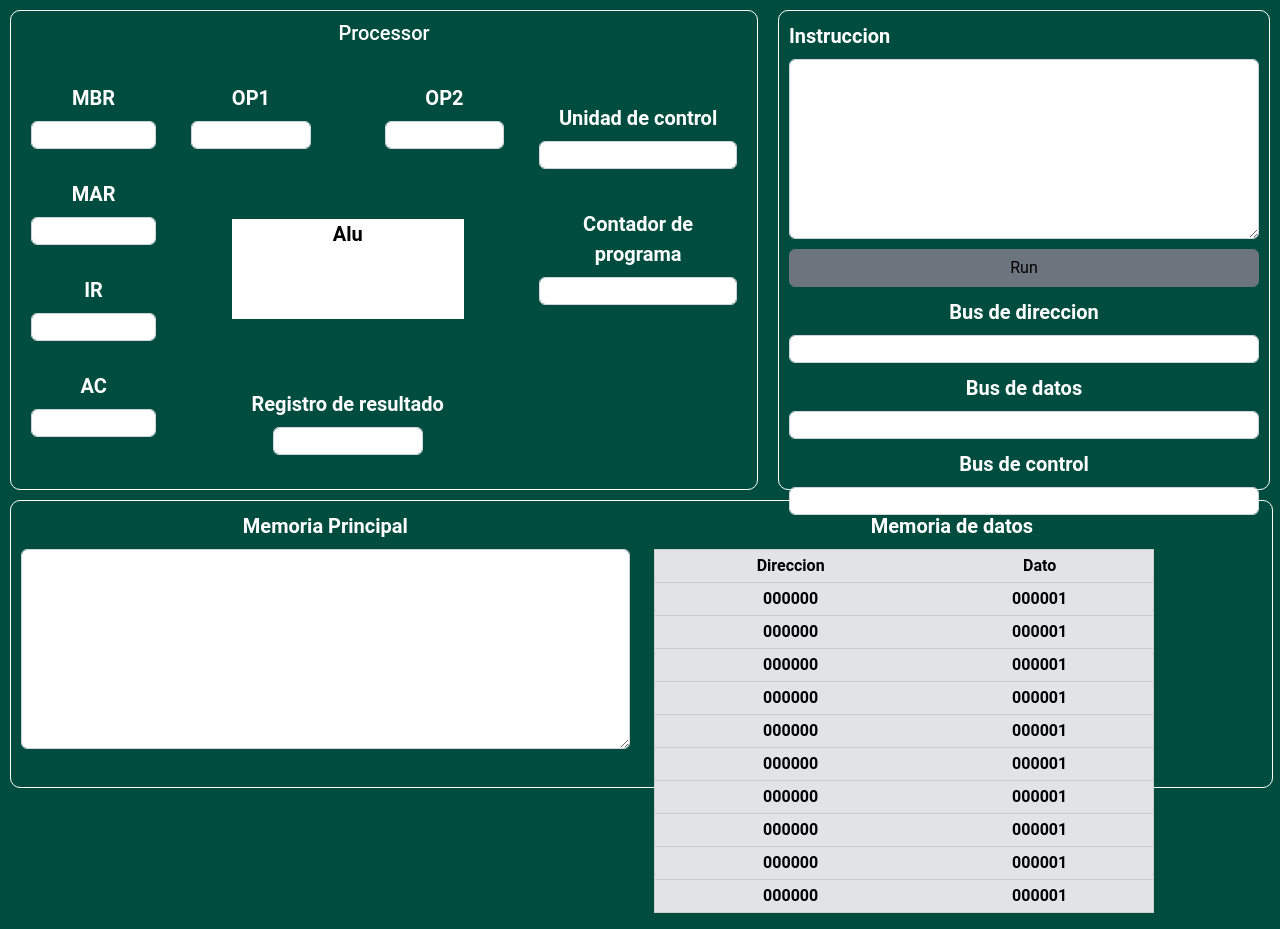
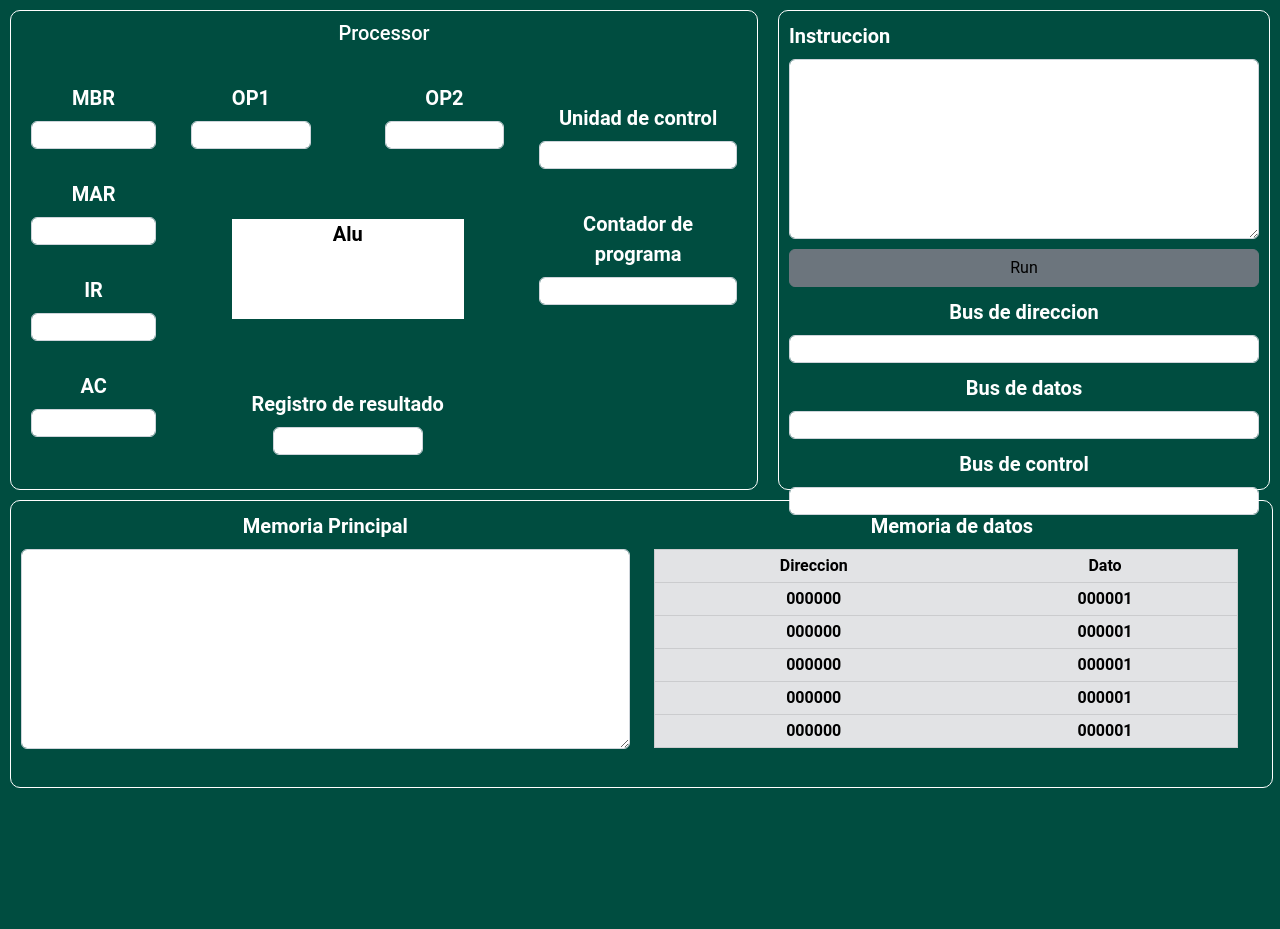
Before and after one commit to lorena1211/arquitecturaReact, a React (Vite) app: page / in a window 1280 px wide. After the commit the page ends 800 px from the top, so only its background shows below. Built offline with nearby package versions, Linux system fonts and the light colour scheme.

Commit message:
Se eliminan filas de la tabla de memoria por problemas

```diff
--- a/src/main/index.js
+++ b/src/main/index.js
@@ -5,8 +5,9 @@ import { electronApp, optimizer, is } from '@electron-toolkit/utils'
 function createWindow() {
   // Create the browser window.
   const mainWindow = new BrowserWindow({
-    width: 900,
-    height: 670,
+    width: 1920,
+    height: 1080,
+    minimizable: false,
     show: false,
     autoHideMenuBar: true,
     ...(process.platform === 'linux'
--- a/src/renderer/src/components/Memories/Memories.css
+++ b/src/renderer/src/components/Memories/Memories.css
@@ -11,8 +11,8 @@
   height: auto;
 }
 .data-memory {
-  width: 500px;
-  height: 100%;
+  width: 98%;
+  height: 98%;
   font-size: 16px;
 }
 
--- a/src/renderer/src/components/Memories/Memories.jsx
+++ b/src/renderer/src/components/Memories/Memories.jsx
@@ -41,26 +41,6 @@ export function Memories() {
                 <td>000000</td>
                 <td>000001</td>
               </tr>
-              <tr>
-                <td>000000</td>
-                <td>000001</td>
-              </tr>
-              <tr>
-                <td>000000</td>
-                <td>000001</td>
-              </tr>
-              <tr>
-                <td>000000</td>
-                <td>000001</td>
-              </tr>
-              <tr>
-                <td>000000</td>
-                <td>000001</td>
-              </tr>
-              <tr>
-                <td>000000</td>
-                <td>000001</td>
-              </tr>
             </tbody>
           </Table>
         </Form.Group>
```
